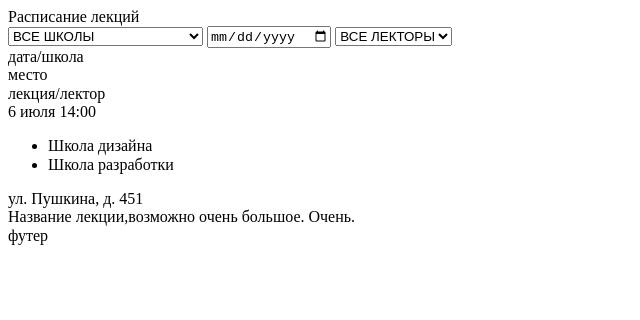
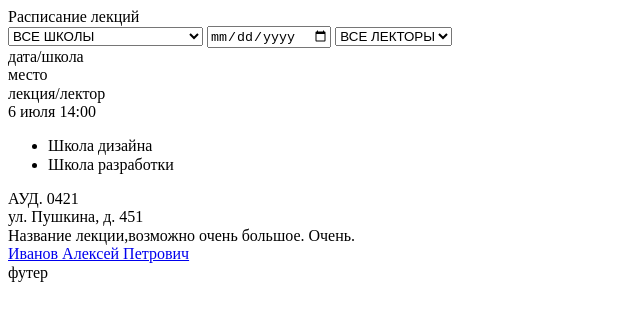
Before and after one commit to MrTheFirst/MrTheFirst.github.io, a website: page index.html in a window 1280 px wide. Shown: the whole page, without its empty margins (0-640 px from the left). Drawn offline with Linux system fonts and the light colour scheme.

Commit message:
empty template

```diff
--- a/css/styles.css
+++ b/css/styles.css
@@ -0,0 +1,8 @@
+/* COMMON STYLES */
+body {
+
+}
+
+.container {
+    width: 1170px;
+}
--- a/index.html
+++ b/index.html
@@ -17,7 +17,6 @@
 <header>
     Расписание лекций
 </header>
-<div class="main">
 <section>
     <div class="container">
         <form action="" id="schedule-filter" class="schedule-filter">
@@ -54,8 +53,8 @@
                     </div>
 
                     <div>
-                            <div class="lecture-office">
-
+                        <div class="lecture-room">
+                            АУД. 0421
                         </div>
                         <a class="lecture-address">
                             ул. Пушкина, д. 451
@@ -66,6 +65,7 @@
                         <div class="lecture-name">
                             Название лекции,возможно очень большое. Очень.
                         </div>
+                        <a href="#" class="lecturer-name">Иванов Алексей Петрович</a>
                     </div>
                 </div>
 
@@ -73,7 +73,6 @@
         </div>
     </div>
 </section>
-</div>
 <footer>
     футер
 </footer>
```
Lines whose indentation alone changed are shown as unchanged.
